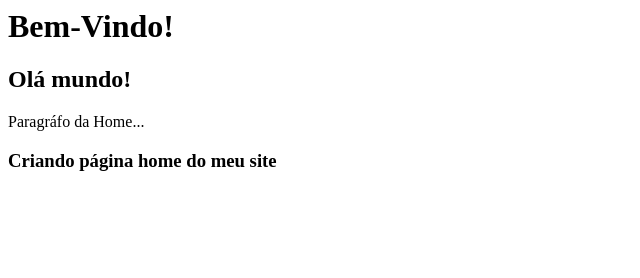
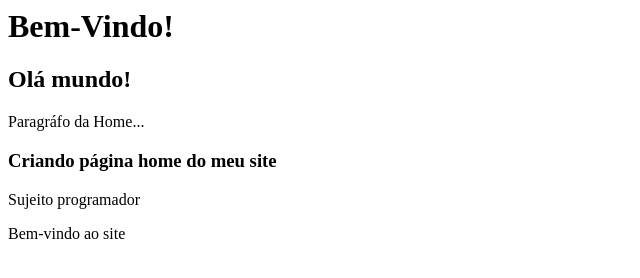
Before and after one commit to rodrigodonascimento78/curso_github, a plain HTML site: page index.html in a window 1280 px wide. Shown: the whole page, without its empty margins (0-640 px from the left). Drawn offline with Linux system fonts and the light colour scheme.

Commit message:
Finalizando pagina home com todas as descricoes

```diff
--- a/index.html
+++ b/index.html
@@ -3,3 +3,5 @@
 <p>Paragráfo da Home...</p>
 
 <h3>Criando página home do meu site</h3>
+<p>Sujeito programador</p>
+<p>Bem-vindo ao site</p>
```
Also changed, not shown: nomes.txt.
